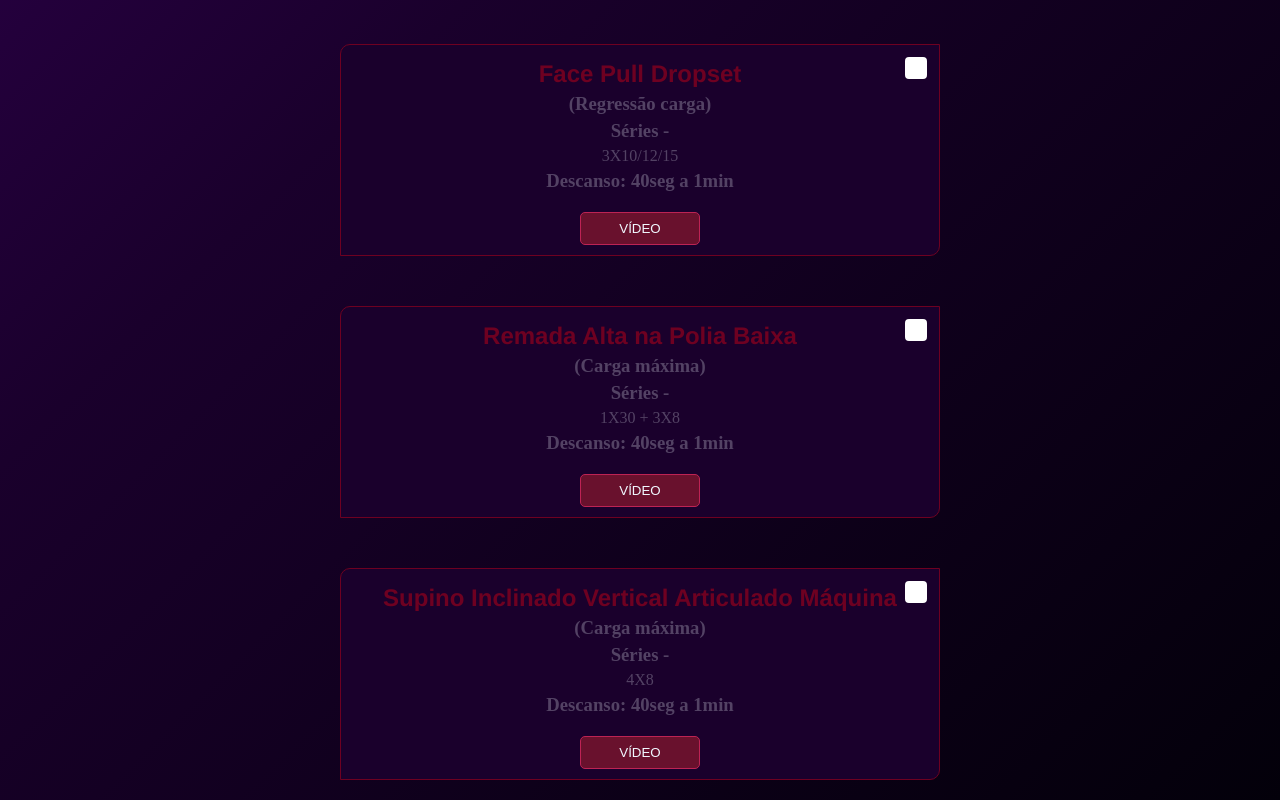
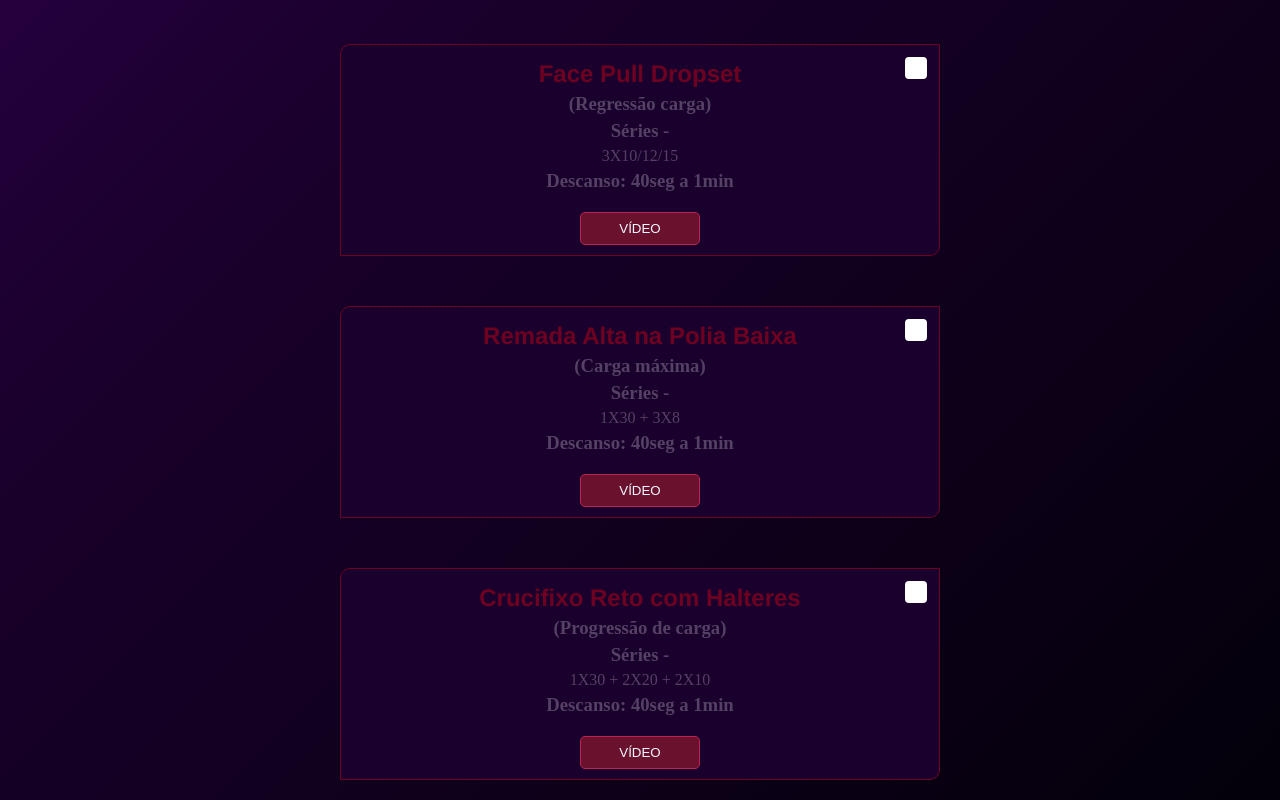
Before and after one commit to robsoncdesouza/Treino, a plain HTML site: page ta.html in a window 1280 px wide. Shown: the part 1150-1950 px from the top of the page. Drawn offline with Linux system fonts and the light colour scheme.

Commit message:
fix: Alteração do vídeo 7, treino A

```diff
--- a/ta.html
+++ b/ta.html
@@ -63,10 +63,10 @@
             <button class="btn" data-url="videos/video6.mp4">VÍDEO</button>
         </div>
         <div class="box">
-            <h2 class="title txt">Supino Inclinado Vertical Articulado Máquina</h2>
-            <h3 class="txt">(Carga máxima)</h3>
+            <h2 class="title txt">Crucifixo Reto com Halteres</h2>
+            <h3 class="txt">(Progressão de carga)</h3>
             <h3 class="txt">Séries -</h3>
-            <p class="txt">4X8</p>
+            <p class="txt">1X30 + 2X20 + 2X10</p>
             <h3 class="txt">Descanso: 40seg a 1min</h3>
             <button class="btn" data-url="videos/video7.mp4">VÍDEO</button>
         </div>
```
